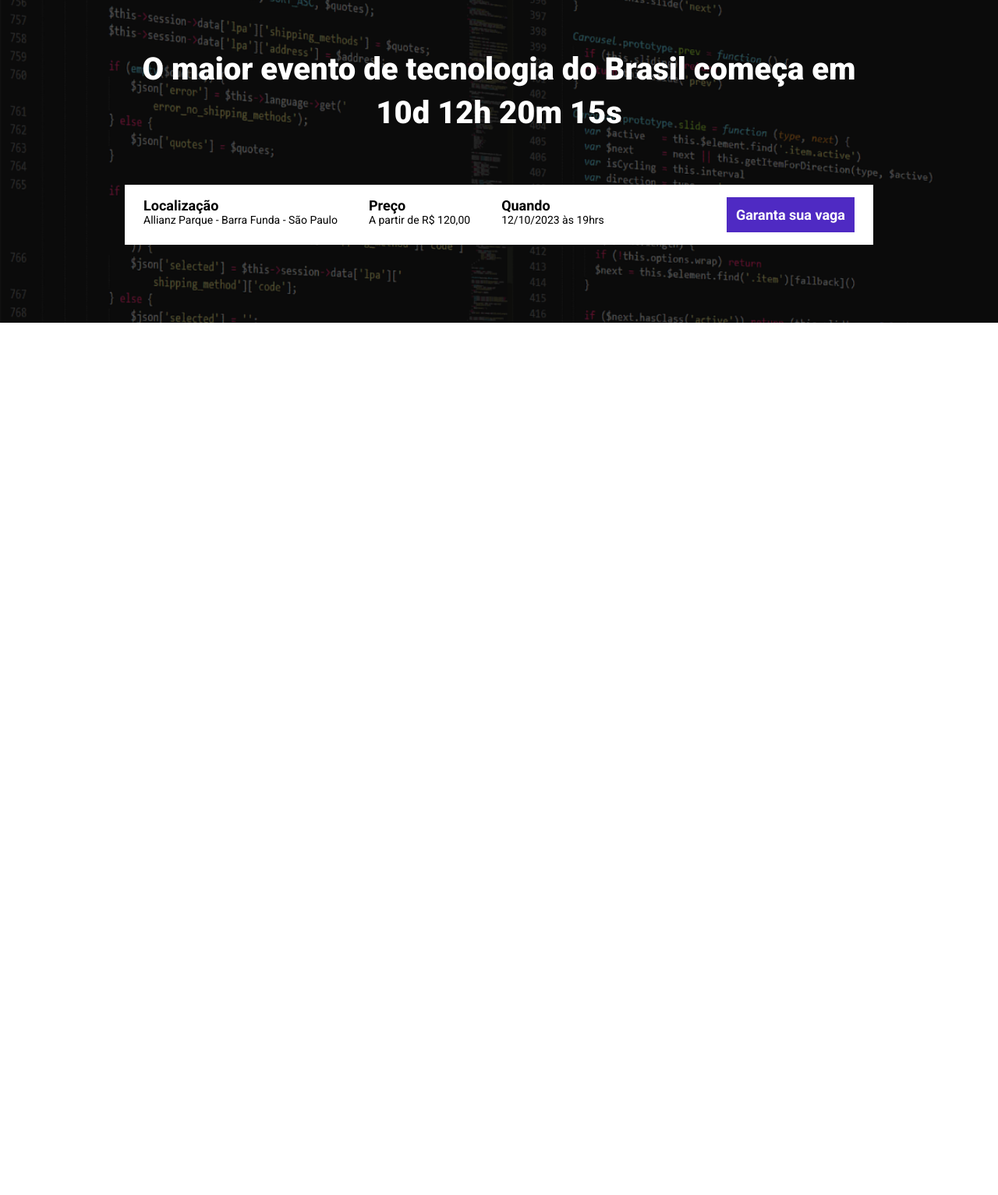
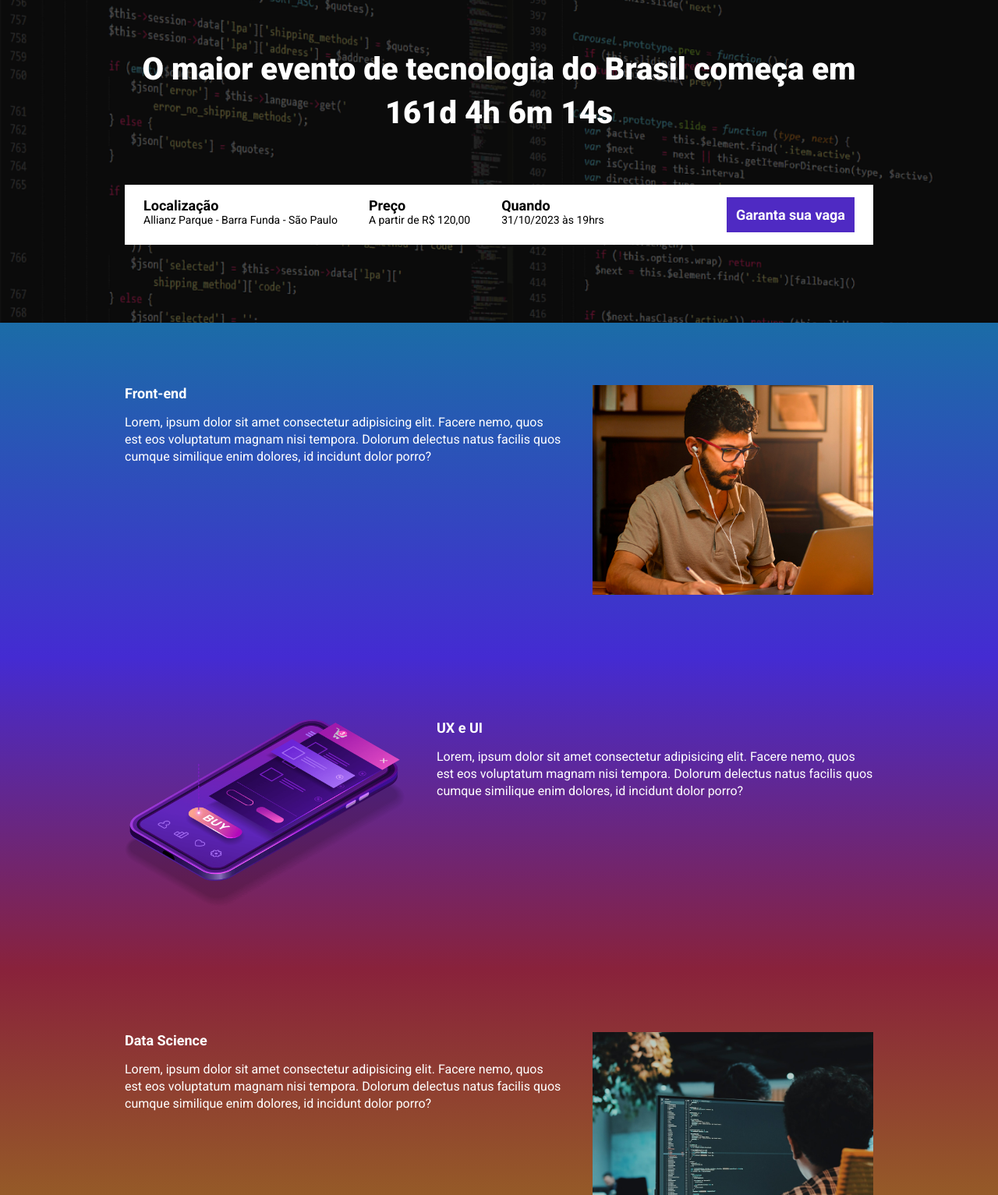
Before and after one commit to luanafernanda/ebac_tech_talks, a website built with Parcel: page src/index.html in a window 1280 px wide. Shown: the part 147-1680 px from the top of the page at 78% size. Before the commit the page ends 800 px from the top, so only its background shows below. Built offline with nearby package versions, Linux system fonts and the light colour scheme.

Commit message:
criando a contagem regressiva

```diff
--- a/package.json
+++ b/package.json
@@ -2,9 +2,9 @@
   "name": "22.evento-ficticio",
   "version": "1.0.0",
   "description": "",
-  "main": "index.js",
   "scripts": {
     "dev": "parcel src/index.html src/styles/main.scss src/scripts/main.js",
+    "build": "parcel build src/index.html",
     "test": "echo \"Error: no test specified\" && exit 1"
   },
   "keywords": [],
@@ -12,6 +12,7 @@
   "license": "ISC",
   "devDependencies": {
     "@parcel/transformer-sass": "^2.8.3",
-    "parcel": "^2.8.3"
+    "parcel": "^2.8.3",
+    "process": "^0.11.10"
   }
 }
--- a/src/index.html
+++ b/src/index.html
@@ -8,13 +8,14 @@
   <link rel="preconnect" href="https://fonts.gstatic.com" crossorigin>
   <link href="https://fonts.googleapis.com/css2?family=Roboto:wght@400;700;900&display=swap" rel="stylesheet">
   <link rel="stylesheet" href="styles/main.scss">
+  <link rel="stylesheet" href="https://unpkg.com/aos@next/dist/aos.css" />
   <title>EBAC Tech Talks</title>
 </head>
 <body>
   <header class="hero">
     <div class="container">
       <img class="hero__logo" src="./images/ebac_logo.svg" alt="EBAC">
-      <p class="hero__text">O maior evento de tecnologia do Brasil começa em 10d 12h 20m 15s </p>
+      <p class="hero__text">O maior evento de tecnologia do Brasil começa em <span id="contador"></span> </p>
       <div class="infos-bar">
         <ul class="infos-bar__infos">
           <li class="infos-bar__infos__item">
@@ -27,7 +28,7 @@
           </li>
           <li class="infos-bar__infos__item">
             <b>Quando</b>
-            12/10/2023 às 19hrs
+            31/10/2023 às 19hrs
           </li>
         </ul>
         <a href="#"class="button button--primary">
@@ -36,6 +37,44 @@
       </div>
     </div>
   </header>
+  <section class="event event--frontend">
+    <div class="container" data-aos="fade-right">
+      <div class="event__details">
+        <h2 class="event__details__title">Front-end</h2>
+        <p class="event__details__description">Lorem, ipsum dolor sit amet consectetur adipisicing elit. Facere nemo, quos est eos voluptatum magnam nisi tempora. Dolorum delectus natus facilis quos cumque similique enim dolores, id incidunt dolor porro?</p>
+      </div>
+      <img class="event__image" src="images/frontend.png" alt="frontend">
+    </div>
+  </section>
+  <section class="event event--ux-ui event--image-left">
+    <div class="container" data-aos="fade-left">
+      <div class="event__details">
+        <h2 class="event__details__title">UX e UI</h2>
+        <p class="event__details__description">Lorem, ipsum dolor sit amet consectetur adipisicing elit. Facere nemo, quos est eos voluptatum magnam nisi tempora. Dolorum delectus natus facilis quos cumque similique enim dolores, id incidunt dolor porro?</p>
+      </div>
+      <img class="event__image" src="images/ui-ux.png" alt="frontend">
+    </div>
+  </section>
+  <section class="event event--data-science">
+    <div class="container" data-aos="fade-right">
+      <div class="event__details">
+        <h2 class="event__details__title">Data Science</h2>
+        <p class="event__details__description">Lorem, ipsum dolor sit amet consectetur adipisicing elit. Facere nemo, quos est eos voluptatum magnam nisi tempora. Dolorum delectus natus facilis quos cumque similique enim dolores, id incidunt dolor porro?</p>
+      </div>
+      <img class="event__image" src="images/data.png" alt="frontend">
+    </div>
+  </section>
+  <section class="event event--backend event--image-left">
+    <div class="container" data-aos="fade-left">
+      <div class="event__details ">
+        <h2 class="event__details__title">Back-end</h2>
+        <p class="event__details__description">Lorem, ipsum dolor sit amet consectetur adipisicing elit. Facere nemo, quos est eos voluptatum magnam nisi tempora. Dolorum delectus natus facilis quos cumque similique enim dolores, id incidunt dolor porro?</p>
+      </div>
+      <img class="event__image" src="images/backend.png" alt="frontend">
+    </div>
+  </section>
+
+  <script src="https://unpkg.com/aos@next/dist/aos.js"></script>
   <script src="scripts/main.js"></script>
 </body>
 </html>
--- a/src/scripts/main.js
+++ b/src/scripts/main.js
@@ -0,0 +1,36 @@
+AOS.init();
+
+const dataDoEvento = new Date("Oct 31, 2023 19:00:00");
+const timeStampDoEvento = dataDoEvento.getTime();
+
+const contaAsHoras = setInterval(function () {
+  const agora = new Date();
+  const timeStampAtual = agora.getTime();
+
+  const distaciaAteOEvento = timeStampDoEvento - timeStampAtual;
+
+  const diaEmMs = 1000 * 60 * 60 * 24;
+  const horasEmMs = 1000 * 60 * 60;
+  const minutoEmMs = 1000 * 60;
+  const segundosEmMs = 1000;
+
+  const diasAteOEvento = Math.floor(distaciaAteOEvento / diaEmMs);
+  const horasAteOEvento = Math.floor(
+    (distaciaAteOEvento % diaEmMs) / horasEmMs
+  );
+  const minutosAteOEvento = Math.floor(
+    (distaciaAteOEvento % horasEmMs) / minutoEmMs
+  );
+  const segundosAteOEvento = Math.floor(
+    (distaciaAteOEvento % minutoEmMs) / segundosEmMs
+  );
+
+  document.getElementById(
+    "contador"
+  ).innerHTML = `${diasAteOEvento}d ${horasAteOEvento}h ${minutosAteOEvento}m ${segundosAteOEvento}s`;
+
+  if (distaciaAteOEvento < 0) {
+    clearInterval(contaAsHoras);
+    document.getElementById("contador").innerHTML = `Evento expirado`;
+  }
+}, 1000);
--- /dev/null
+++ b/src/styles/_event.scss
@@ -0,0 +1,63 @@
+@use 'variables';
+
+.event {
+  padding: 80px 0;
+
+  &--frontend{
+    background-image: linear-gradient(variables.$blue1, variables.$blue2);
+  }
+
+  &--ux-ui{
+    background-image: linear-gradient(variables.$blue2, variables.$pink);
+  }
+
+  &--data-science{
+    background-image: linear-gradient(variables.$pink, variables.$yellow);
+  }
+
+  &--backend{
+    background-image: linear-gradient(variables.$yellow, variables.$pink);
+  }
+
+  &--image-left {
+    .container  {
+      flex-direction: row-reverse;
+    }
+  }
+
+  .container {
+    display: flex;
+    gap: 40px;
+  }
+
+  &__image {
+    max-width: 360px;
+  }
+
+  &__details {
+    &__title {
+      font-size: 18px;
+      font-weight: bold;
+      margin-bottom: 16px;
+    }
+
+    &__description {
+      line-height: 22px;
+    }
+  }
+
+  @media (max-width: 640px) {
+    .container {
+      display: block;
+    }
+
+    &__image {
+      width: 100%;
+    }
+
+    &__details {
+      margin-right: 0;
+      margin-bottom: 16px;
+    }
+  }
+}
--- a/src/styles/_hero.scss
+++ b/src/styles/_hero.scss
@@ -1,3 +1,5 @@
+@use 'variables';
+
 .hero {
   padding-top: 64px;
   padding-bottom: 100px;
@@ -16,7 +18,7 @@
     left: 0;
     width: 100%;
     height: 100%;
-    background-color: #000;
+    background-color: variables.$secondaryTextColor;
     content: '';
     opacity: 0.6;
   }
--- /dev/null
+++ b/src/styles/_variables.scss
@@ -0,0 +1,9 @@
+$textColor: #fff;
+$secondaryTextColor: #000;
+$button: #4f2ac3;
+
+
+$blue1: #1b6ca7;
+$blue2: #442bd2;
+$pink: #89223b;
+$yellow: #9c791d;
--- a/src/styles/components/_infosbar.scss
+++ b/src/styles/components/_infosbar.scss
@@ -1,6 +1,8 @@
+@use '../variables';
+
 .infos-bar {
   padding: 16px 24px;
-  background-color: #fff;
+  background-color: variables.$textColor;
   display: flex;
   justify-content: space-between;
 
@@ -10,10 +12,10 @@
 
     &__item {
       font-size: 14px;
-      color: #000;
+      color: variables.$secondaryTextColor;
 
       b {
-        color: #000;
+        color: variables.$secondaryTextColor;
         font-size: 18px;
         display: block;
       }
--- a/src/styles/components/buttons.scss
+++ b/src/styles/components/buttons.scss
@@ -1,3 +1,5 @@
+@use '../variables';
+
 .button {
   padding: 12px;
   font-size: 18px;
@@ -7,8 +9,8 @@
   white-space: nowrap;
 
   &--primary {
-    color: #fff;
-    background-color: #4f2ac3;
+    color: variables.$textColor;
+    background-color: variables.$button;
   }
 
   @media (max-width: 640px) {
--- a/src/styles/main.scss
+++ b/src/styles/main.scss
@@ -1,4 +1,6 @@
 @use 'hero';
+@use 'event';
+@use 'variables';
 @use 'components/infosbar';
 @use 'components/buttons.scss';
 
@@ -7,7 +9,7 @@
   padding: 0;
   box-sizing: border-box;
   font-family: 'Roboto', sans-serif;
-  color: #fff;
+  color: variables.$textColor;
   list-style: none;
 }
 
```
Also changed, not shown: 1 other file.
